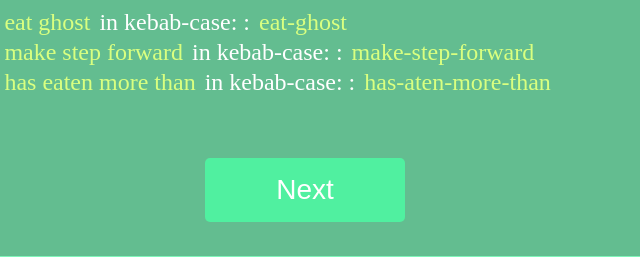
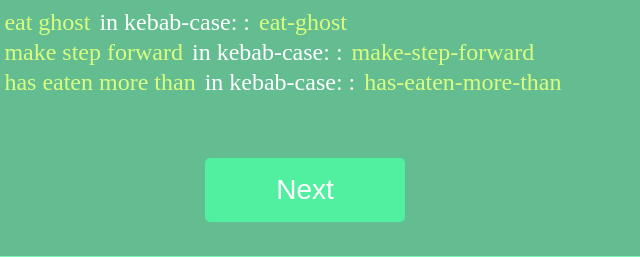
Before and after one commit to JoyAlbertini/EEassignment-, a plain HTML site: page index.html in a window 1280 px wide. Shown: the part 562-819 px from the top of the page, 335-975 px from the left. Drawn offline with Linux system fonts and the light colour scheme; a web font is replaced by a local one.

Commit message:
fix
fixes

```diff
--- a/index.html
+++ b/index.html
@@ -40,7 +40,7 @@
           <ul>
             <li><P>1) words: <mark class="yellow"> eat ghost </mark> in kebab-case: : <mark class="yellow">eat-ghost</mark> </P></li>
             <li><P>2) words: <mark class="yellow"> make step forward </mark> in kebab-case: : <mark class="yellow">make-step-forward</mark> </P></li>
-            <li><P>3) words: <mark class="yellow"> has eaten more than </mark> in kebab-case: : <mark class="yellow">has-aten-more-than </mark> </P></li>
+            <li><P>3) words: <mark class="yellow"> has eaten more than </mark> in kebab-case: : <mark class="yellow">has-eaten-more-than </mark> </P></li>
           </ul>
           <br>
           <br>
```
